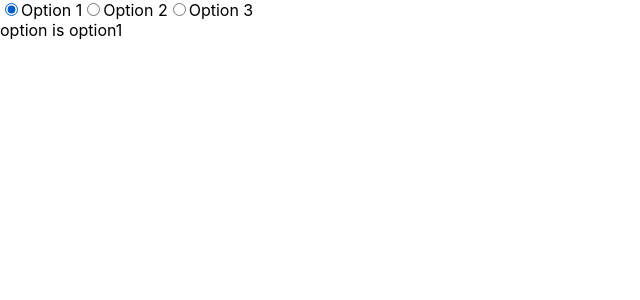
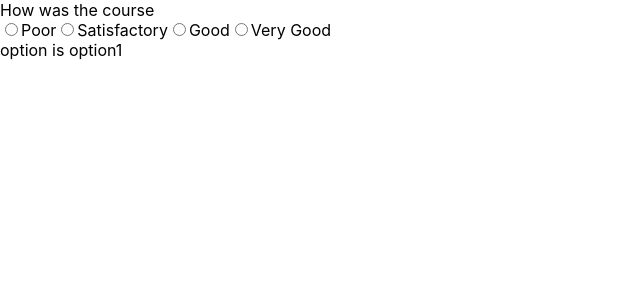
Before and after one commit to Pheonix-db-team/PG-Accreditation-Automation, a React (Create React App) app: page /radiobutton in a window 1280 px wide. Shown: the top 300 px of the page, without its empty margins (0-640 px from the left). Built offline with nearby package versions, Linux system fonts and the light colour scheme.

Commit message:
:sparkles:Radio button implementation from Map

```diff
--- a/src/pages/RadioButtonPage.js
+++ b/src/pages/RadioButtonPage.js
@@ -4,6 +4,15 @@ import React from 'react'
 import { useState, useEffect } from 'react';
 function RadioButtonPage() {
     const arr = ['option1', 'option2', 'option3'];
+    const ques = {
+        question_prompt: "How was the course",
+        option_A: "Poor",
+        option_B: "Satisfactory",
+        option_C: "Good",
+        option_D: "Very Good",
+        tag: 0
+    }
+
     const [option, setOption] = useState(arr[0]);
     const handleRadioChange = (e) => {
         console.log("Set option called");
@@ -11,26 +20,12 @@ function RadioButtonPage() {
     }
     return (
         <body>
+            {ques['question_prompt']}<br></br>
+            <label ><input type="radio" name={ques['tag']} value={ques['option_A']} defaultChecked={option === ques['option_A']} onChange={handleRadioChange} />{ques['option_A']}</label>
+            <label ><input type="radio" name={ques['tag']} value={ques['option_B']} defaultChecked={option === ques['option_B']} onChange={handleRadioChange} />{ques['option_B']}</label>
+            <label ><input type="radio" name={ques['tag']} value={ques['option_C']} defaultChecked={option === ques['option_C']} onChange={handleRadioChange} />{ques['option_C']}</label>
+            <label ><input type="radio" name={ques['tag']} value={ques['option_D']} defaultChecked={option === ques['option_D']} onChange={handleRadioChange} />{ques['option_D']}</label>
 
-            <label >
-                <input type="radio" name="myRadio" value="option1" defaultChecked={option === "option1"} onChange={handleRadioChange} />
-                Option 1
-            </label>
-            <label>
-                <input
-                    type="radio"
-                    name="myRadio"
-                    value="option2"
-                    defaultChecked={option === "option2"}
-                    onChange={handleRadioChange}
-                />
-                Option 2
-            </label>
-            <label>
-                <input type="radio" name="myRadio" value="option3" defaultChecked={option === "option3"}
-                    onChange={handleRadioChange} />
-                Option 3
-            </label>
             <br></br>
             option is {option}
 
```
